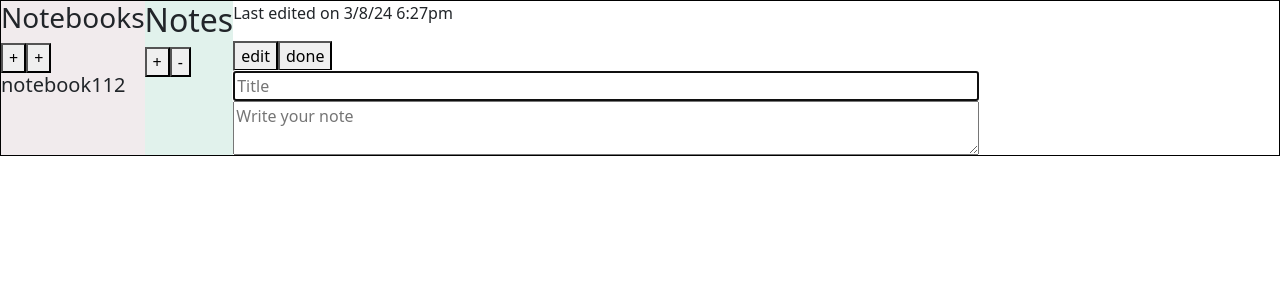
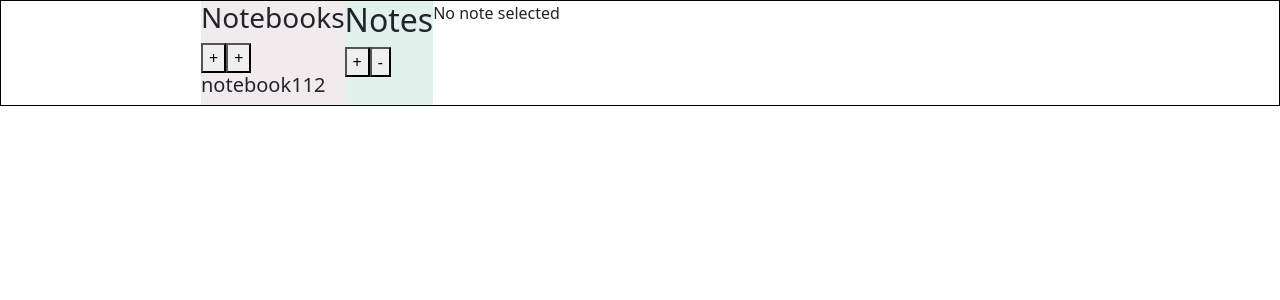
Before and after one commit to avachoi/ava_note, a React (Create React App) app: page / in a window 1280 px wide. Shown: the top 300 px of the page. Built offline with nearby package versions, Linux system fonts and the light colour scheme.

Commit message:
added main functionality

```diff
--- a/src/App.css
+++ b/src/App.css
@@ -1,6 +1,9 @@
 .app {
 	border: 1px solid black;
 	display: flex;
+	margin: auto;
+	padding-left: 200px;
+	padding-right: 200px;
 }
 
 h5 {
--- a/src/App.js
+++ b/src/App.js
@@ -9,7 +9,7 @@ import { Container, Row, Col } from "react-bootstrap";
 
 function App() {
 	const [notes, setNotes] = useState([]);
-	const [activeNote, setActiveNote] = useState(false);
+	const [activeNote, setActiveNote] = useState(false); //id
 
 	const addNote = () => {
 		const newNote = {
@@ -22,8 +22,23 @@ function App() {
 	};
 	const deleteNote = (idToDeleteNote) => {
 		setNotes(notes.filter((note) => note.id !== idToDeleteNote));
-		console.log("notes", notes);
 	};
+
+	const selectNote = () => {
+		let selectedNote = notes.find((note) => note.id === activeNote);
+		return selectedNote;
+	};
+
+	const editNotes = (editedNote) => {
+		let editiedNotes = notes.map((note) => {
+			if (note.id === activeNote) {
+				return editedNote;
+			}
+			return note;
+		});
+		setNotes(editiedNotes);
+	};
+
 	return (
 		<div className="app">
 			<Notebooks />
@@ -36,7 +51,7 @@ function App() {
 				setActiveNote={setActiveNote}
 			/>
 
-			<Main />
+			<Main activeNote={selectNote()} editNotes={editNotes} />
 		</div>
 	);
 }
--- a/src/Main.js
+++ b/src/Main.js
@@ -1,4 +1,15 @@
-function Main() {
+function Main({ activeNote, editNotes }) {
+	const editField = (key, value) => {
+		editNotes({
+			...activeNote,
+			[key]: value,
+			date: Date.now(),
+		});
+	};
+
+	if (!activeNote) {
+		return <div>No note selected</div>;
+	}
 	return (
 		<div className="main col-7">
 			<p>Last edited on 3/8/24 6:27pm</p>
@@ -7,8 +18,25 @@ function Main() {
 				<button className="done">done</button>
 			</div>
 
-			<input type="text" id="title" autoFocus placeholder="Title" />
-			<textarea id="noteBox" placeholder="Write your note" />
+			<input
+				type="text"
+				id="title"
+				autoFocus
+				placeholder="Title"
+				value={activeNote.title}
+				onChange={(e) => editField("title", e.target.value)}
+			/>
+			<textarea
+				id="noteBox"
+				placeholder="Write your note"
+				value={activeNote.body}
+				onChange={(e) => editField("body", e.target.value)}
+			/>
+
+			<div className="afterDone">
+				<h1 className="doneTitle">{activeNote.title}</h1>
+				<div className="doneBody">{activeNote.body}</div>
+			</div>
 		</div>
 	);
 }
```
